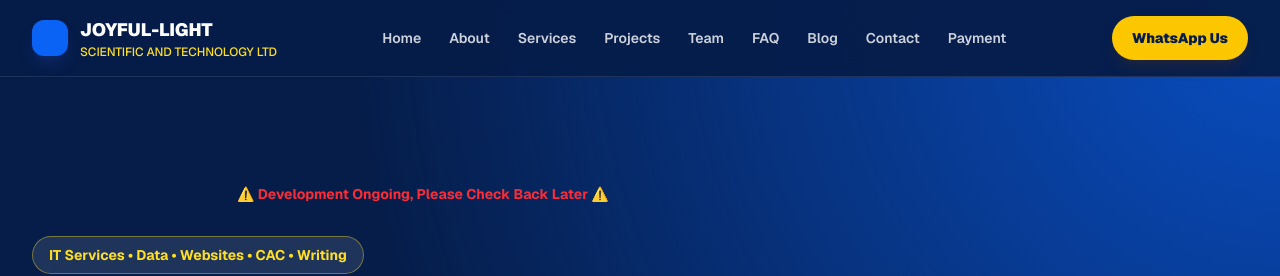
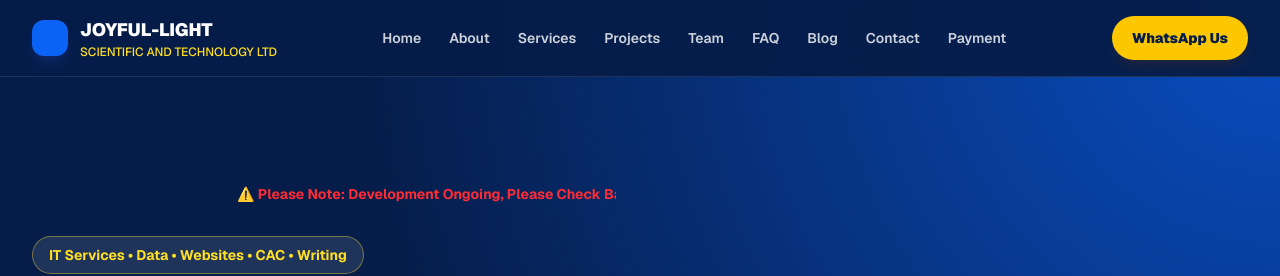
Before and after one commit to bkeyz0049/joyful-light-website, a Next.js app: page / in a window 1280 px wide. Shown: the top 276 px of the page. Built offline with nearby package versions, Linux system fonts and the light colour scheme.

Commit message:
Move development notice to hero section

```diff
--- a/app/page.tsx
+++ b/app/page.tsx
@@ -141,7 +141,7 @@
           <motion.div initial={{ opacity: 0, y: 30 }} animate={{ opacity: 1, y: 0 }} transition={{ duration: 0.7 }}>
         <div className="mb-6 w-full overflow-hidden py-2">
         <div className="animate-[marquee_12s_linear_infinite] whitespace-nowrap text-sm font-bold text-red-500">
-                 ⚠️ Development Ongoing, Please Check Back Later ⚠️
+                 ⚠️ Please Note: Development Ongoing, Please Check Back Later ⚠️
        </div>
        </div>
 
```
